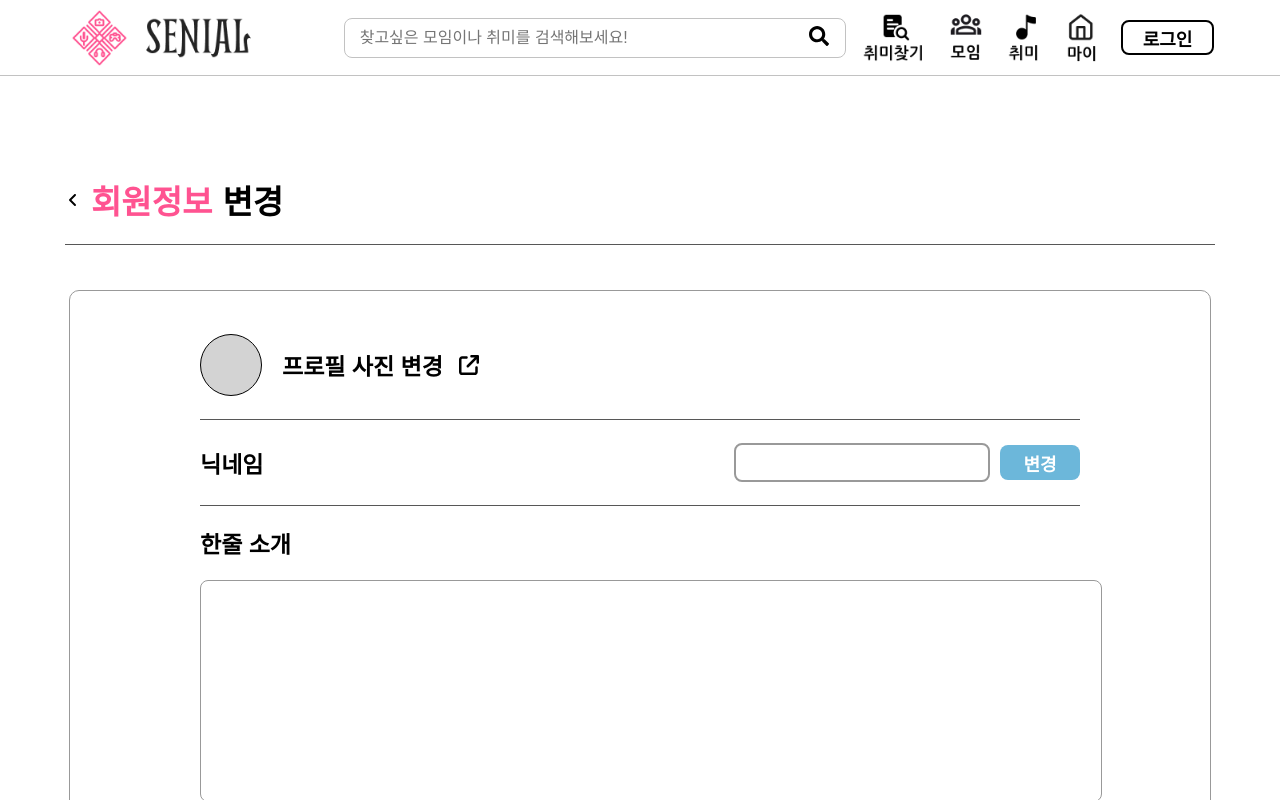
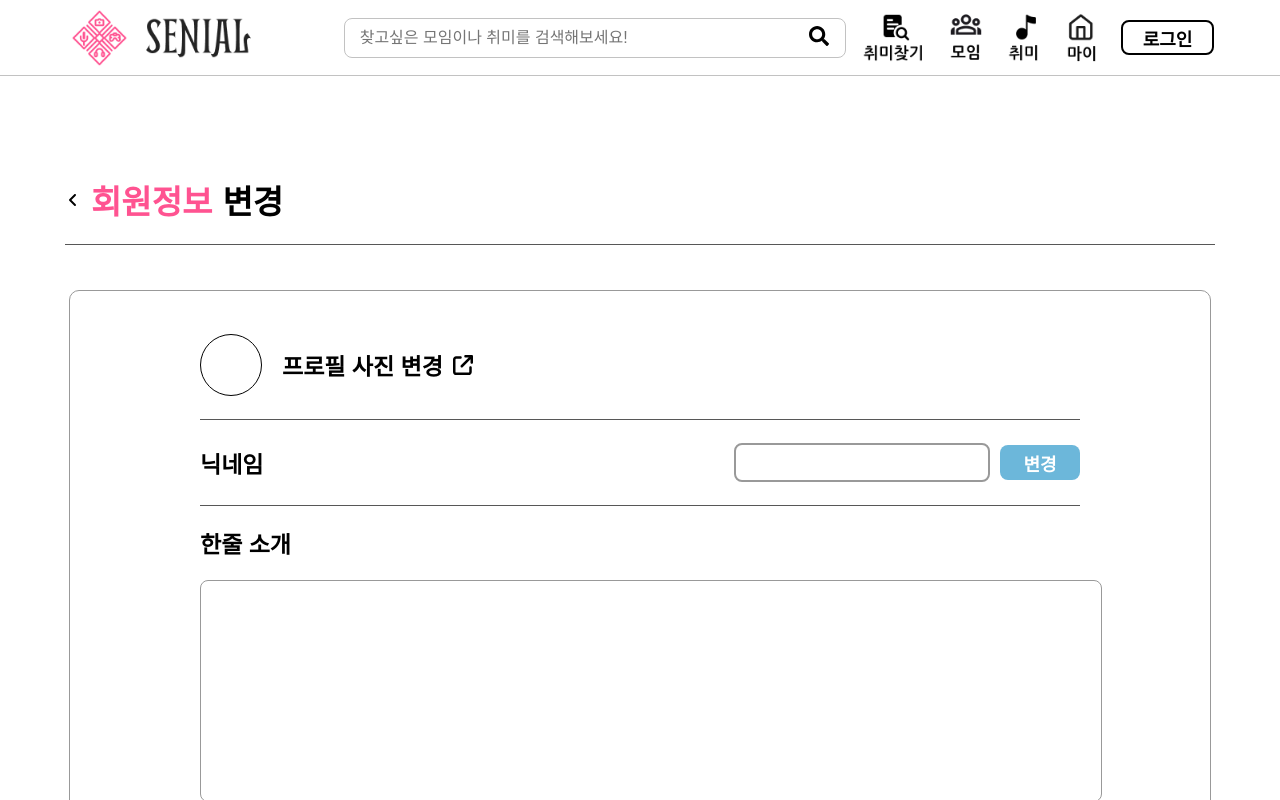
Before and after one commit to DoYous/Senials-Frontend, a React (Create React App) app in the folder senials_frontend/: page /user/1/modify in a window 1280 px wide. Shown: the top 800 px of the page. Built offline with nearby package versions, Linux system fonts and the light colour scheme; no server answers; a web font is replaced by a local one.

Commit message:
사용자 프로필 이미지 변경 수정중

```diff
--- a/senials_frontend/src/pages/mypage/MypageModify.js
+++ b/senials_frontend/src/pages/mypage/MypageModify.js
@@ -2,12 +2,10 @@ import styles from './MypageModify.module.css';
 import common from '../common/Common.module.css';
 import React, { useState, useEffect } from "react";
 /*아이콘*/
-import {FaAngleLeft} from "react-icons/fa6";
-import { FaArrowUpRightFromSquare } from "react-icons/fa6";
-import {useNavigate} from "react-router-dom";
+import { FaAngleLeft, FaArrowUpRightFromSquare } from "react-icons/fa6";
+import { useNavigate } from "react-router-dom";
 import axios from "axios";
 
-{/*마이페이지 회원정보 변경*/}
 function MypageModify() {
 
     const navigate = useNavigate();
@@ -16,7 +14,7 @@ function MypageModify() {
     const [profileImg, setProfileImg] = useState(""); // 프로필 이미지
 
     /* 테스트용 */
-    axios.get('/users').then((data)=>{console.log(data)});
+    axios.get('/users').then((data) => { console.log(data) });
 
     /* 이전으로 이동 */
     const handleBack = (event) => {
@@ -27,21 +25,46 @@ function MypageModify() {
     // 사용자 정보 가져오기
     useEffect(() => {
         const fetchUserData = async () => {
-
             try {
                 const userNumber = 1; // 사용자 아이디 - 나중에 받아와야함
                 const response = await axios.get(`/users/${userNumber}`);
-
                 const userData = response.data.results.user;
                 setNickname(userData.userNickname);
                 setDetail(userData.userDetail);
                 setProfileImg(userData.userProfileImg);
             } catch (error) {
-                console.error("에러:",  error.response ? error.response.data : error.message);
+                console.error("에러:", error.response ? error.response.data : error.message);
             }
         };
         fetchUserData();
     }, []);
+
+    // 프로필 사진 변경
+    const handleProfileChange = async (event) => {
+        const file = document.querySelector('input[type="file"]').files[0];
+        const fileName = file.name;
+
+        const reader = new FileReader();
+        reader.onload = async () => {
+            const userNumber = 1; // 사용자 아이디 - 나중에 받아와야함
+            const fileData = new Uint8Array(reader.result);
+            try {
+                const response = await axios.post(`/users/${userNumber}/upload-profile`, fileData, {
+                    headers: {
+                        'Content-Type': 'application/octet-stream',
+                    },
+                    params: {
+                        fileName: fileName,
+                    },
+                });
+                console.log("파일 업로드 성공:", response.data);
+            } catch (error) {
+                console.error("파일 업로드 실패:", error);
+            }
+        };
+        reader.readAsArrayBuffer(file);
+    };
+
 
     // 데이터 저장 요청
     const handleSave = async () => {
@@ -59,49 +82,55 @@ function MypageModify() {
         }
     };
 
-
     return (
         <div>
             <div className={styles.bigDiv}>
                 <div className={styles.modifyDiv}>
                     <div className={styles.bigName}>
-                        <FaAngleLeft onClick={handleBack}/>
+                        <FaAngleLeft onClick={handleBack} />
                         <div className={`${styles.nameflexDiv} ${common.firstFont}`}>
                             <div className={`${styles.pink} ${styles.marginLeft}`}>회원정보</div>
                             <div className={styles.marginLeft}>변경</div>
                         </div>
                     </div>
-                    <hr className={styles.divHr}/>
+                    <hr className={styles.divHr} />
                 </div>
                 <div className={styles.smallDiv}>
                     <div className={styles.mainDiv}>
                         <div className={styles.mainName}>
                             <div className={`${common.secondFont} ${styles.margin0} ${styles.profileFlex}`}>
-                            <div className={styles.profile}>
-                           {/* <div className={styles.profile} onChange={(e) => setProfileImg(e.target.value)}>*/}
-                            </div>프로필 사진 변경</div>
-                        <button className={styles.profileChange}>
-                        <FaArrowUpRightFromSquare size={20}/>
-                        </button>
+                                <div
+                                    className={styles.profile}
+                                    style={{ backgroundImage: `url(${profileImg})` }}
+                                >
                                 </div>
-                    <hr className={styles.divHr}/>
+                                프로필 사진 변경
+                            </div>
+                            <label className={styles.profileChange}>
+                                <FaArrowUpRightFromSquare size={20} />
+                                <input
+                                    type="file"
+                                    accept="image/*"
+                                    style={{ display: "none" }}
+                                    onChange={handleProfileChange}
+                                />
+                            </label>
+                        </div>
+                        <hr className={styles.divHr} />
                         <div className={styles.flexName}>
                             <p className={`${common.secondFont} ${styles.margin0}`}>닉네임</p>
                             <div className={styles.flex2}>
-                            {/*기존 닉네임*/}
                                 <input
                                     type="text"
                                     className={styles.nickNameDiv}
                                     value={nickname}
                                     onChange={(e) => setNickname(e.target.value)}
                                 />
-                            {/*변경 누르면 변경되게 */}
                                 <button className={`${common.commonBtn} ${styles.marginLeft}`} onClick={handleSave}>변경</button>
                             </div>
                         </div>
-                    <hr className={styles.divHr}/>
+                        <hr className={styles.divHr} />
                         <p className={`${common.secondFont} ${styles.margin0}`}>한줄 소개</p>
-                    {/*기존 소개문*/}
                         <textarea
                             className={styles.contentDiv}
                             value={detail}
@@ -114,7 +143,6 @@ function MypageModify() {
                 </div>
             </div>
         </div>
-
     );
 }
 
--- a/senials_frontend/src/pages/mypage/MypageModify.module.css
+++ b/senials_frontend/src/pages/mypage/MypageModify.module.css
@@ -124,4 +124,4 @@ margin-bottom: 0px;}
     border-radius: 50%;
     height: 60px;
     margin-right: 20px;
-    background: lightgray;}
+    }
```
Lines whose indentation alone changed are shown as unchanged.
